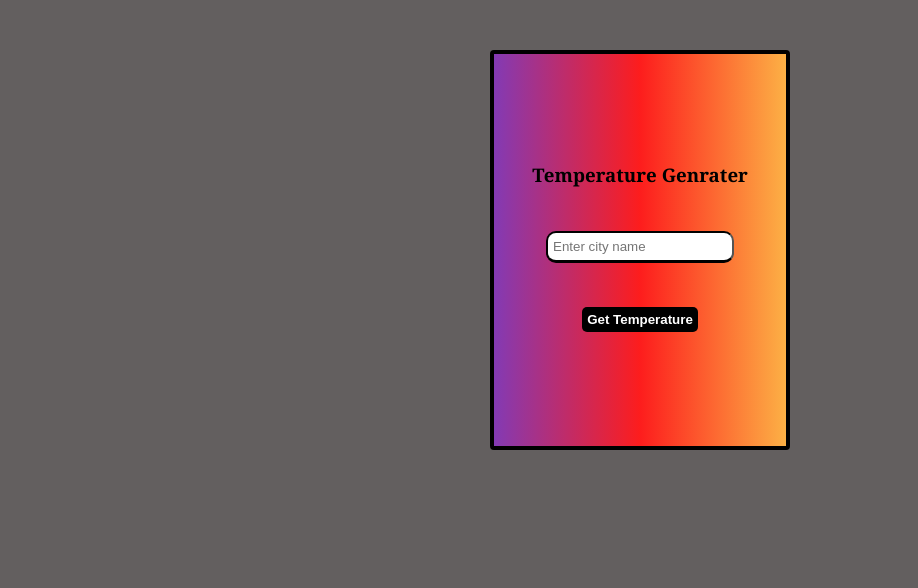
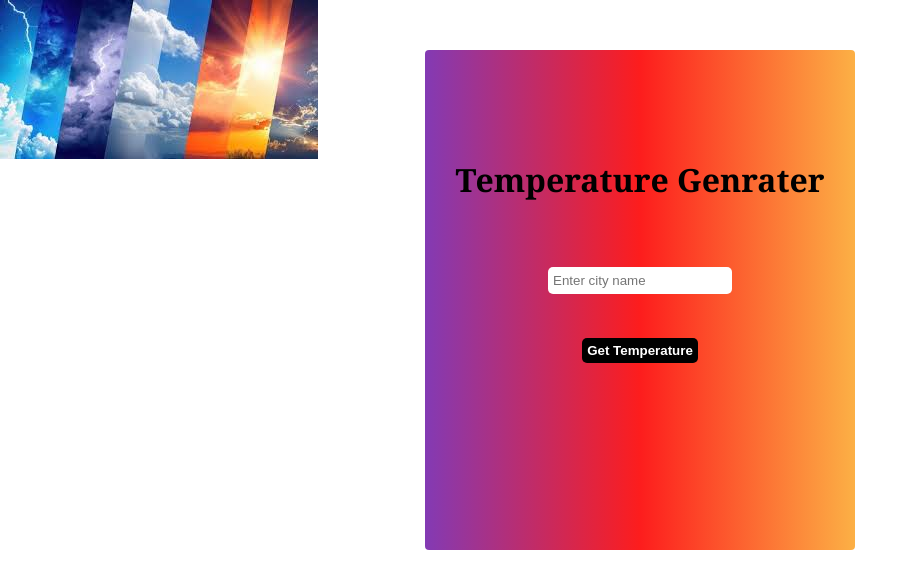
Before and after one commit to ayan8653962/Temperature-assig, a plain HTML site: page index.html in a window 1280 px wide. Shown: the whole page, without its empty margins (0-918 px from the left). Drawn offline with Linux system fonts and the light colour scheme.

Commit message:
practice

```diff
--- a/index.html
+++ b/index.html
@@ -8,7 +8,7 @@
 </head>
 <body>
     <div id="container"> <br> <br> <br> <br>
-  <h3> Temperature Genrater</h3> <br>  <br>
+  <h1> Temperature Genrater</h1> <br>  <br>  <br>
 
   <input type="text" id="city" placeholder="Enter city name"> <br> <br> <br>
   <button onclick="getTemp()">Get Temperature</button> <br> <br>
--- a/style.css
+++ b/style.css
@@ -4,27 +4,34 @@
   box-sizing: border-box;
 }
 body{
-  background-color: rgb(99, 95, 95);
+  background-image: url(img/img1.jpeg);
+  background-repeat: no-repeat;
+  /* background-color: rgb(99, 95, 95); */
   font-family: Georgia, 'Times New Roman', Times, serif;
 }
+
 #container{
-  max-width: 300px;
-  height: 400px;
+  max-width: 430px;
+  height: 500px;
   text-align: center;
-  border: 4px solid black;
+  /* border: 4px solid black; */
   margin: auto;
   margin-top: 50px;
   padding: 20px;
   background: linear-gradient(90deg,rgba(131, 58, 180, 1) 0%, rgba(253, 29, 29, 1) 50%, rgba(252, 176, 69, 1) 100%);
   border-radius: 4px;
 }
+h3{
+  font-size: larger;
+}
 input{
   padding: 6px 2px;
   padding-left: 5px;
-  border-bottom: 3px solid black;
+  /* border-bottom: 3px solid black; */
   color: black;
-  border-color: black;
-  border-radius: 10px;
+  /* border-color: black; */
+  border-radius: 5px;
+  border: none;
 }
 button{
   color: white;
@@ -35,3 +42,9 @@ button{
   font-weight: 700;
 
 }
+p{
+  font-size: larger;
+  font-family: Georgia, 'Times New Roman', Times, serif;
+  font-weight: 700;
+  color: black;
+}
```
Also changed, not shown: img/img1.jpeg (added).
